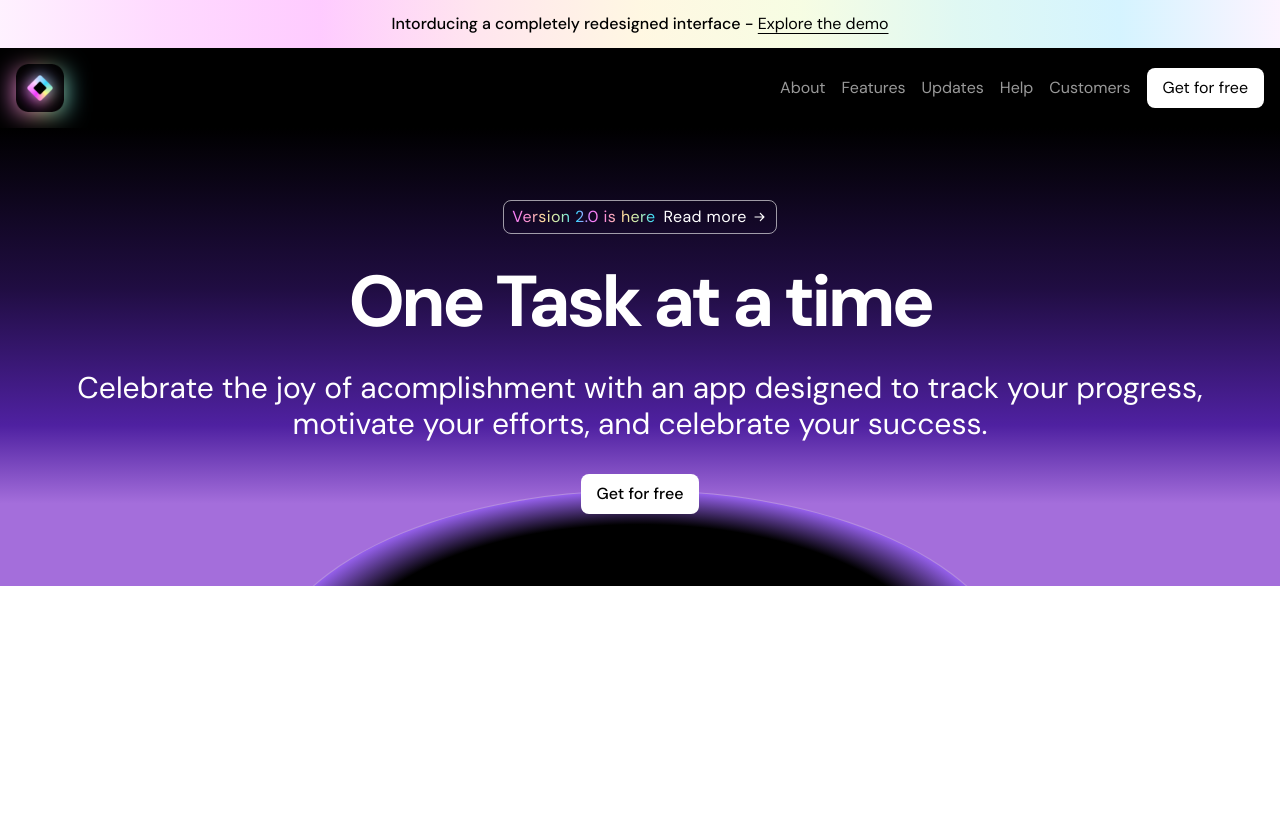
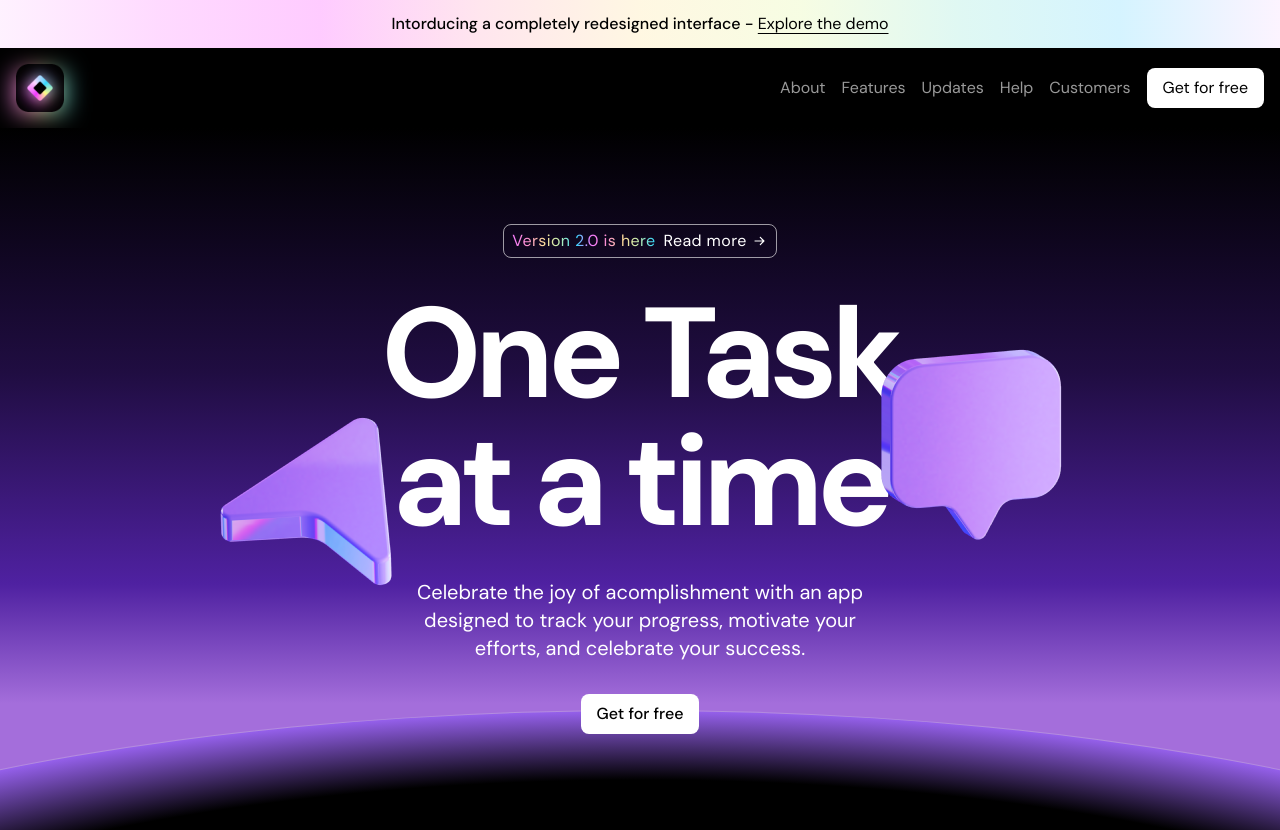
Before and after one commit to pranavtartey/dark-ui-page, a Next.js app: page / in a window 1280 px wide. Before the commit the page ends 800 px from the top, so only its background shows below. Built offline with nearby package versions, Linux system fonts and the light colour scheme.

Commit message:
added the hero section fully responsive

```diff
--- a/app/components/Hero.tsx
+++ b/app/components/Hero.tsx
@@ -1,8 +1,11 @@
 import ArrowIcon from "@/app/assets/icons/arrow-w.svg";
+import CursorImage from "@/app/assets/images/cursor.png";
+import MessageImage from "@/app/assets/images/message.png";
+import Image from "next/image";
 export const Hero = () => {
   return (
-    <section className="bg-black bg-[linear-gradient(to_bottom,#000,#200D42_35%,#4F21A1_65%,#A46EDB_82%)] py-[72px] relative overflow-clip">
-      <div className="absolute h-[375px] w-[750px] rounded-[100%] left-1/2 -translate-x-1/2 border border-[#B48CDE] bg-[radial-gradient(closest-side,#000_82%,#9560Eb)] top-[calc(100%-96px)]"></div>
+    <section className="bg-black bg-[linear-gradient(to_bottom,#000,#200D42_35%,#4F21A1_65%,#A46EDB_82%)] py-[72px] sm:py-24 relative overflow-clip">
+      <div className="absolute h-[375px] w-[750px] sm:w-[1538px] sm:h-[768px] lg:w-[2400px] lg:h[1200px] rounded-[100%] left-1/2 -translate-x-1/2 border border-[#B48CDE] bg-[radial-gradient(closest-side,#000_82%,#9560Eb)] top-[calc(100%-96px)] sm:top-[calc(100%-120px)]"></div>
       <div className="container relative">
         <div className="flex items-center justify-center">
           <a
@@ -18,18 +21,36 @@ export const Hero = () => {
             </span>
           </a>
         </div>
-        <h1 className="text-white text-7xl font-bold text-center tracking-tighter mt-8">
-          One Task at a time
-        </h1>
-        <p className="text-white text-center text-3xl mt-8">
+        <div className="flex justify-center items-center mt-8">
+          <div className="inline-flex relative">
+            <h1 className="text-white text-7xl sm:text-9xl font-bold text-center tracking-tighter inline-flex">
+              One Task <br />
+              at a time
+            </h1>
+            <Image
+              src={CursorImage}
+              alt="cursor-image"
+              height={200}
+              width={200}
+              className="max-sm:hidden absolute right-[486px] top-[108px]"
+            />
+            <Image
+              src={MessageImage}
+              alt="message-image"
+              height={200}
+              width={200}
+              className="max-sm:hidden absolute top-[56px] right-[-175px]"
+            />
+          </div>
+        </div>
+        <p className="text-white mx-auto text-center text-xl mt-8 max-w-md">
           Celebrate the joy of acomplishment with an app designed to track your
           progress, motivate your efforts, and celebrate your success.
         </p>
         <div className="flex justify-center items -center mt-8 font-medium">
-          <button className="btn">Get for free</button>
+          <button className="btn hover:tracking-wide hover:bg-white/60 transit">Get for free</button>
         </div>
       </div>
-
     </section>
   );
 };
--- a/app/components/LogoTicker.tsx
+++ b/app/components/LogoTicker.tsx
@@ -15,5 +15,9 @@ const images = [
 ];
 
 export const LogoTicker = () => {
-  return null;
+  return (
+    <section>
+
+    </section>
+  );
 };
--- a/app/page.tsx
+++ b/app/page.tsx
@@ -1,5 +1,6 @@
 import { Banner } from "./components/Banner";
 import { Hero } from "./components/Hero";
+import { LogoTicker } from "./components/LogoTicker";
 import { Navbar } from "./components/Navbar";
 
 export default function Home() {
@@ -8,6 +9,7 @@ export default function Home() {
     <Banner />
     <Navbar />
     <Hero />
+    <LogoTicker />
     </>
   );
 }
```
